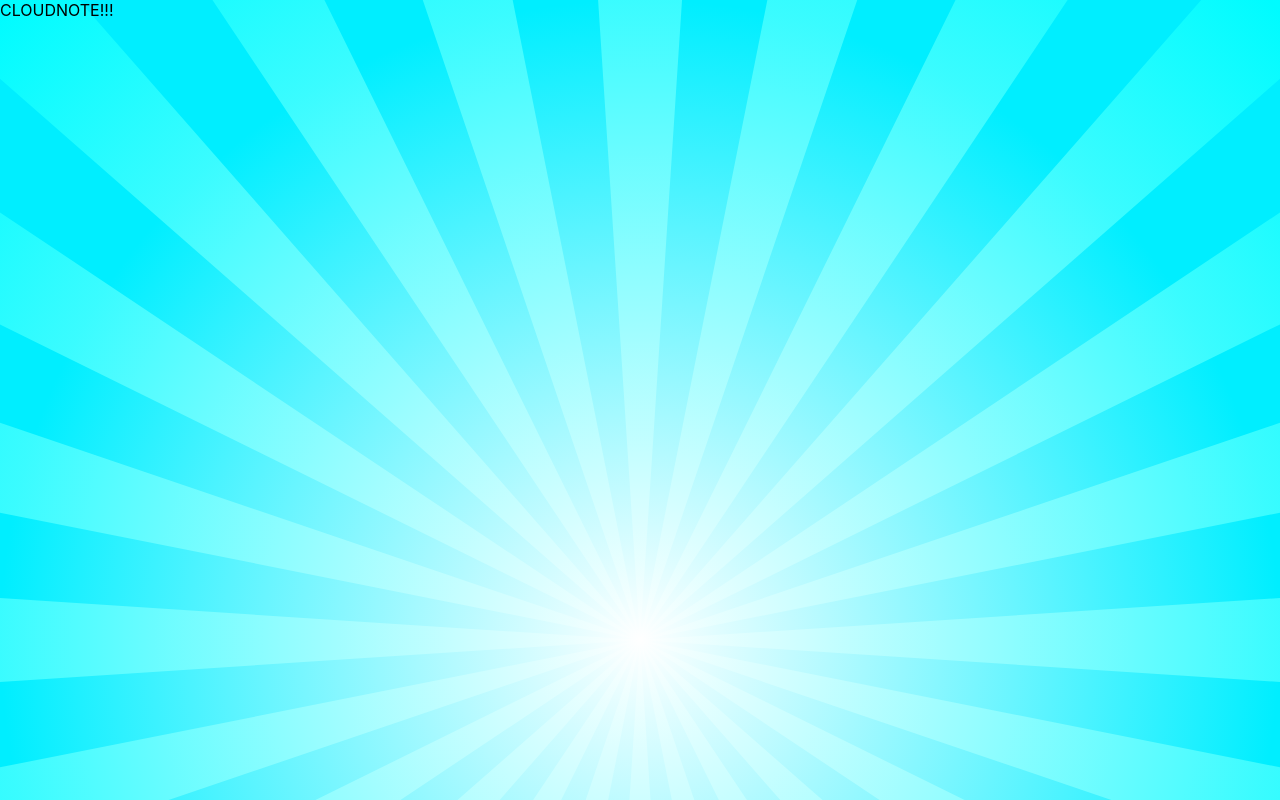
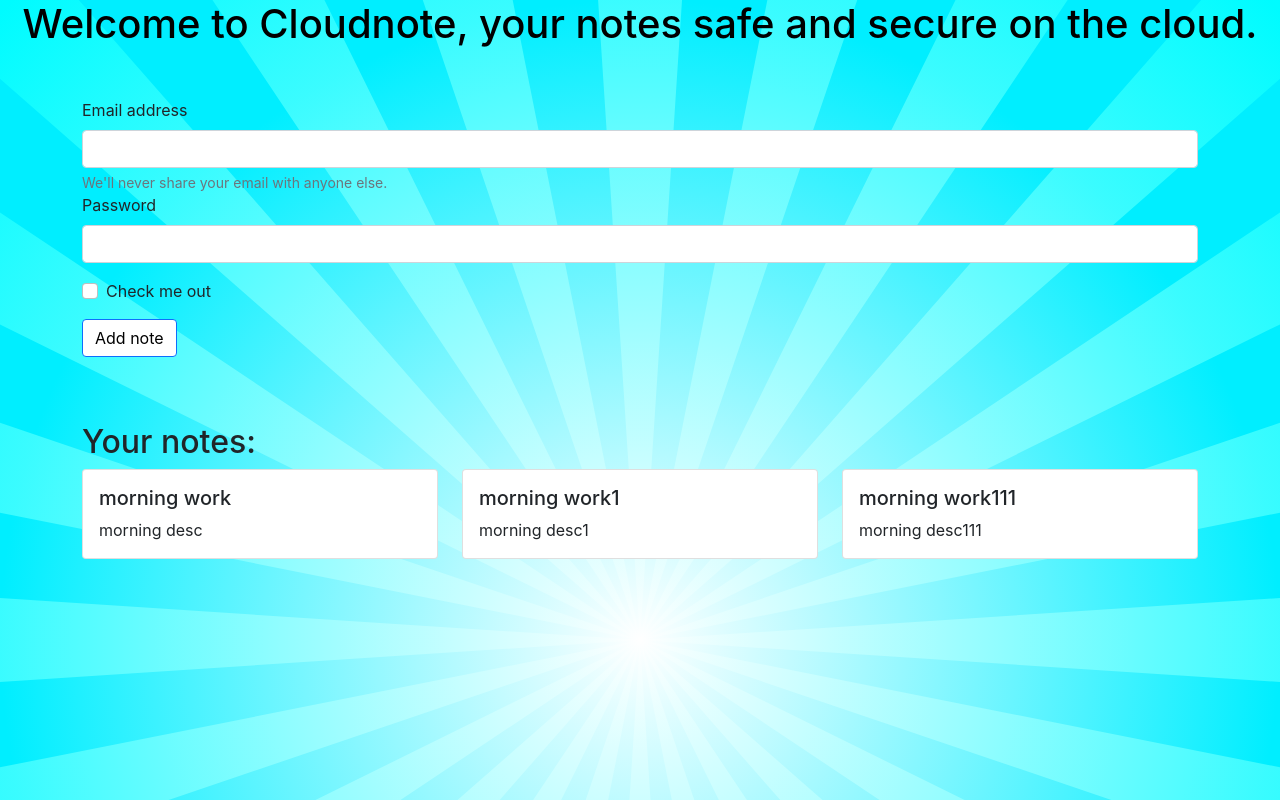
Before and after one commit to Divyansh0811/cloudnote, a React (Create React App) app in the folder client/cloudnote/: page / in a window 1280 px wide. Built offline with nearby package versions, Linux system fonts and the light colour scheme.

Commit message:
components and context created

```diff
--- a/client/cloudnote/package.json
+++ b/client/cloudnote/package.json
@@ -8,7 +8,6 @@
     "@testing-library/user-event": "^12.8.3",
     "react": "^17.0.2",
     "react-dom": "^17.0.2",
-    "react-router-dom": "^5.3.0",
     "react-scripts": "4.0.3",
     "web-vitals": "^1.1.2"
   },
--- a/client/cloudnote/public/index.html
+++ b/client/cloudnote/public/index.html
@@ -10,34 +10,15 @@
       content="Web site created using create-react-app"
     />
     <link rel="apple-touch-icon" href="%PUBLIC_URL%/logo192.png" />
-    <!--
-      manifest.json provides metadata used when your web app is installed on a
-      user's mobile device or desktop. See https://developers.google.com/web/fundamentals/web-app-manifest/
-    -->
     <link rel="manifest" href="%PUBLIC_URL%/manifest.json" />
-    <!--
-      Notice the use of %PUBLIC_URL% in the tags above.
-      It will be replaced with the URL of the `public` folder during the build.
-      Only files inside the `public` folder can be referenced from the HTML.
+    <link href="https://cdn.jsdelivr.net/npm/bootstrap@5.1.1/dist/css/bootstrap.min.css" rel="stylesheet" integrity="sha384-F3w7mX95PdgyTmZZMECAngseQB83DfGTowi0iMjiWaeVhAn4FJkqJByhZMI3AhiU" crossorigin="anonymous">
 
-      Unlike "/favicon.ico" or "favicon.ico", "%PUBLIC_URL%/favicon.ico" will
-      work correctly both with client-side routing and a non-root public URL.
-      Learn how to configure a non-root public URL by running `npm run build`.
-    -->
-    <title>React App</title>
+    <title>Cloudnote: notes on cloud</title>
   </head>
   <body>
     <noscript>You need to enable JavaScript to run this app.</noscript>
     <div id="root"></div>
-    <!--
-      This HTML file is a template.
-      If you open it directly in the browser, you will see an empty page.
+    <script src="https://cdn.jsdelivr.net/npm/bootstrap@5.1.1/dist/js/bootstrap.bundle.min.js" integrity="sha384-/bQdsTh/da6pkI1MST/rWKFNjaCP5gBSY4sEBT38Q/9RBh9AH40zEOg7Hlq2THRZ" crossorigin="anonymous"></script>
 
-      You can add webfonts, meta tags, or analytics to this file.
-      The build step will place the bundled scripts into the <body> tag.
-
-      To begin the development, run `npm start` or `yarn start`.
-      To create a production bundle, use `npm run build` or `yarn build`.
-    -->
   </body>
 </html>
--- a/client/cloudnote/src/App.js
+++ b/client/cloudnote/src/App.js
@@ -1,9 +1,18 @@
 import "./App.css";
-
+import Navbar from "./Components/Navbar";
+import Home from "./Components/Home";
+import NoteState from "./Context/notes/noteState";
 
 function App() {
  return (
- <div>CLOUDNOTE!!!</div>
+  <>
+   <NoteState>
+    <Navbar />
+    <div className="container">
+     <Home />
+    </div>
+   </NoteState>
+  </>
  );
 }
 
--- /dev/null
+++ b/client/cloudnote/src/Components/Home.jsx
@@ -0,0 +1,47 @@
+import React from "react";
+import Notes from "./Notes/Notes";
+const Home = () => {
+
+ return (
+  <div style={{ marginTop: 50 }}>
+   <form>
+    <div class="mb-7">
+     <label for="exampleInputEmail1" class="form-label">
+      Email address
+     </label>
+     <input
+      type="email"
+      class="form-control"
+      id="exampleInputEmail1"
+      aria-describedby="emailHelp"
+     />
+     <div id="emailHelp" class="form-text">
+      We'll never share your email with anyone else.
+     </div>
+    </div>
+    <div class="mb-3">
+     <label for="exampleInputPassword1" class="form-label">
+      Password
+     </label>
+     <input type="password" class="form-control" id="exampleInputPassword1" />
+    </div>
+    <div class="mb-3 form-check">
+     <input type="checkbox" class="form-check-input" id="exampleCheck1" />
+     <label class="form-check-label" for="exampleCheck1">
+      Check me out
+     </label>
+    </div>
+    <button
+     type="submit"
+     class="btn btn-primary"
+     style={{ color: "black", background: "white" }}
+    >
+     Add note
+    </button>
+   </form>
+   <Notes />
+  </div>
+ );
+};
+
+export default Home;
--- /dev/null
+++ b/client/cloudnote/src/Components/Navbar.jsx
@@ -0,0 +1,11 @@
+import React from 'react'
+
+const Navbar = () => {
+  return (
+    <div style={{textAlign: "center"}}>
+      <h1 style={{color: "black"}}>Welcome to Cloudnote, your notes safe and secure on the cloud.</h1>
+    </div>
+  )
+}
+
+export default Navbar
--- /dev/null
+++ b/client/cloudnote/src/Components/Notes/Notes.jsx
@@ -0,0 +1,17 @@
+import React, {useContext} from "react";
+import noteContext from "../../Context/notes/noteContext";
+import SingleNote from "./singleNote";
+const Notes = () => {
+  const  context = useContext(noteContext)
+  const {notes, setNotes} = context
+ return (
+  <div className="row my-3">
+   <h2 style={{ marginTop: 50 }}>Your notes:</h2>
+   {notes.map((note) => {
+    return <SingleNote note={note} />
+   })}
+  </div>
+ );
+};
+
+export default Notes;
--- /dev/null
+++ b/client/cloudnote/src/Components/Notes/singleNote.jsx
@@ -0,0 +1,17 @@
+import React from "react";
+
+const singleNote = (props) => {
+ const { note } = props;
+ return (
+  <div className="col md-3">
+   <div className="card" >
+    <div className="card-body">
+     <h5 className="card-title">{note.title}</h5>
+     <p className="card-text">{note.description}</p>
+    </div>
+   </div>
+  </div>
+ );
+};
+
+export default singleNote;
--- /dev/null
+++ b/client/cloudnote/src/Context/notes/noteContext.js
@@ -0,0 +1,5 @@
+import { createContext } from "react";
+
+const noteContext = createContext();
+
+export default noteContext;
--- /dev/null
+++ b/client/cloudnote/src/Context/notes/noteState.js
@@ -0,0 +1,44 @@
+import noteContext from "./noteContext";
+import { useState } from "react";
+
+const NoteState = (props) => {
+  const notesInitial =
+    [
+      {
+        "_id": "614f2c028719f9fc8b8554d9",
+        "user": "614db672842acc0508fca948",
+        "title": "morning work",
+        "description": "morning desc",
+        "tags": "morning desc",
+        "date": "2021-09-25T14:02:42.553Z",
+        "__v": 0
+      },
+      {
+        "_id": "614f2c088719f9fc8b8554db",
+        "user": "614db672842acc0508fca948",
+        "title": "morning work1",
+        "description": "morning desc1",
+        "tags": "morning desc1",
+        "date": "2021-09-25T14:02:48.279Z",
+        "__v": 0
+      },
+      {
+        "_id": "614f2c108719f9fc8b8554df",
+        "user": "614db672842acc0508fca948",
+        "title": "morning work111",
+        "description": "morning desc111",
+        "tags": "morning desc111",
+        "date": "2021-09-25T14:02:56.895Z",
+        "__v": 0
+      }
+    ]
+  const [notes, setNotes] = useState(notesInitial);
+
+  return(
+    <noteContext.Provider value={{notes, setNotes}}>
+      {props.children}
+    </noteContext.Provider>
+  )
+}
+
+export default NoteState;
```
Also changed, not shown: 1 other file (tests, documents, lock files or other folders).
